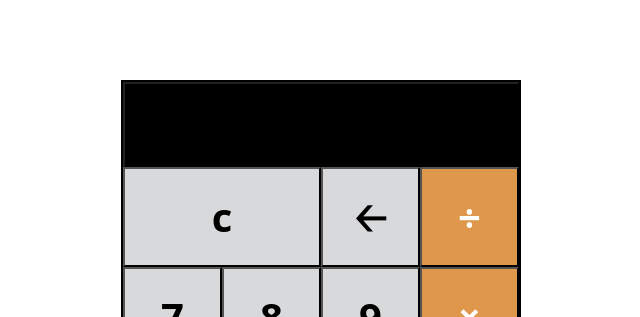
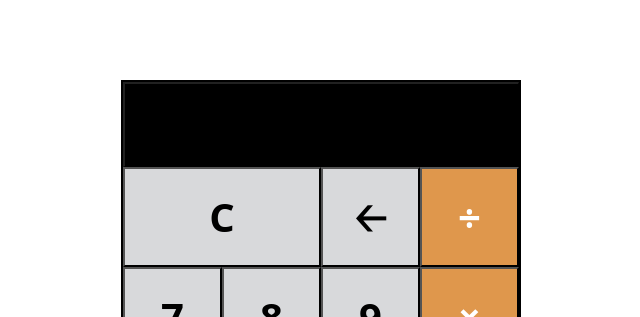
Before and after one commit to christophuff/LAB-calculator, a plain HTML site: page index.html in a window 1280 px wide. Shown: the top 317 px of the page, 319-959 px from the left. Drawn offline with nearby package versions, Linux system fonts and the light colour scheme.

Commit message:
looks better uppercase

```diff
--- a/index.html
+++ b/index.html
@@ -13,7 +13,7 @@
       <input type="number" class="num-input col">
     </div>
     <div class="row">
-      <button class="col-6">c</button>
+      <button class="col-6">C</button>
       <button class="col">&#129120;</button>
       <button class="col function-btn">&divide;</button>
     </div>
```
